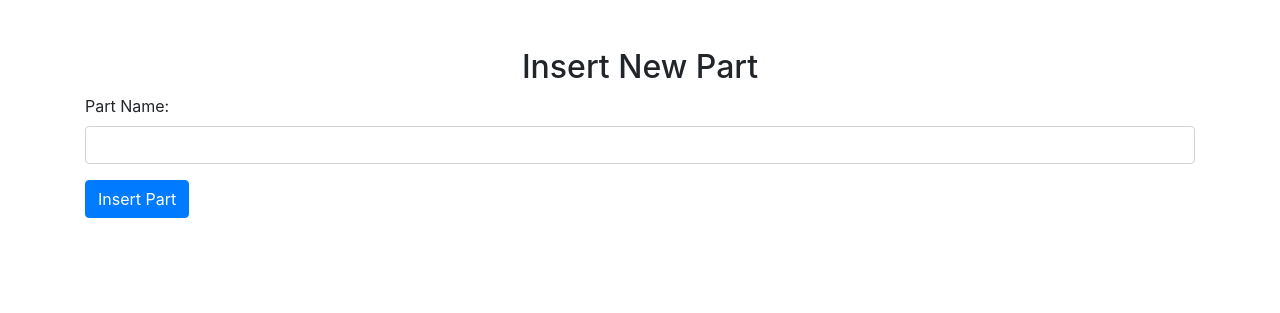
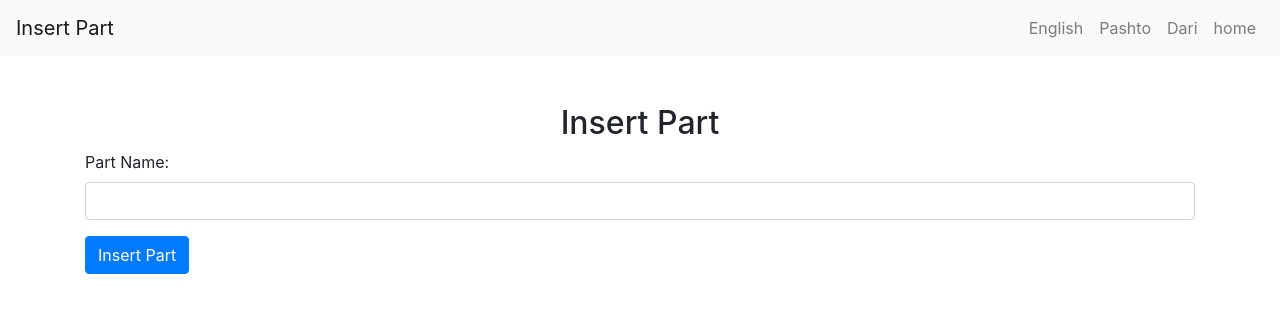
Before and after one commit to hafizullah123/E-library-update, a PHP site: page /part.php in a window 1280 px wide. Shown: the top 313 px of the page. Run offline with PHP 8.4, Linux system fonts and the light colour scheme.

Commit message:
i complete the part page

```diff
--- a/part.php
+++ b/part.php
@@ -1,4 +1,47 @@
 <?php
+// Start session
+session_start();
+
+// Default to English if no language is selected
+if (!isset($_SESSION['lang'])) {
+    $_SESSION['lang'] = 'en';
+}
+
+// Change language if a language is selected from the navbar
+if (isset($_GET['lang'])) {
+    $_SESSION['lang'] = $_GET['lang'];
+}
+
+// Include the selected language file
+if ($_SESSION['lang'] == 'ps') {
+    $lang = array(
+        "title" => "برخه دننه کړئ",
+        "part_name" => "د برخې نوم",
+        "insert_part" => "برخه دننه کړئ",
+        "new_part_success" => "نوی برخه په بریالیتوب سره دننه شوه",
+        "error" => "تېروتنه",
+    );
+    $direction = "rtl"; // Right-to-Left
+} elseif ($_SESSION['lang'] == 'dr') {
+    $lang = array(
+        "title" => "درج قسمت",
+        "part_name" => "نام قسمت",
+        "insert_part" => "درج قسمت",
+        "new_part_success" => "قسمت جدید با موفقیت درج شد",
+        "error" => "خطا",
+    );
+    $direction = "rtl"; // Right-to-Left
+} else {
+    $lang = array(
+        "title" => "Insert Part",
+        "part_name" => "Part Name",
+        "insert_part" => "Insert Part",
+        "new_part_success" => "New part inserted successfully",
+        "error" => "Error",
+    );
+    $direction = "ltr"; // Left-to-Right
+}
+
 // Connect to MySQL database
 $servername = "localhost";
 $username = "root";
@@ -23,34 +66,60 @@ if ($_SERVER["REQUEST_METHOD"] == "POST") {
 
     // Execute query
     if ($conn->query($sql) === TRUE) {
-        echo "<div class='alert alert-success text-center'>New part inserted successfully</div>";
+        echo "<div class='alert alert-success text-center'>{$lang['new_part_success']}</div>";
     } else {
-        echo "<div class='alert alert-danger text-center'>Error: " . $sql . "<br>" . $conn->error . "</div>";
+        echo "<div class='alert alert-danger text-center'>{$lang['error']}: " . $sql . "<br>" . $conn->error . "</div>";
     }
 }
 ?>
 
 <!DOCTYPE html>
-<html lang="en">
+<html lang="en" dir="<?php echo $direction; ?>"> <!-- Set the direction dynamically -->
 <head>
     <meta charset="UTF-8">
     <meta name="viewport" content="width=device-width, initial-scale=1.0">
-    <title>Insert Part</title>
+    <title><?php echo $lang['title']; ?></title>
     <!-- Bootstrap CSS -->
     <link href="https://stackpath.bootstrapcdn.com/bootstrap/4.5.2/css/bootstrap.min.css" rel="stylesheet">
+    <style>
+        body {
+            direction: <?php echo $direction; ?>;
+            text-align: <?php echo $direction === 'rtl' ? 'right' : 'left'; ?>;
+        }
+    </style>
 </head>
 <body>
 
+<!-- Navbar for Language Selection -->
+<nav class="navbar navbar-expand-lg navbar-light bg-light">
+    <a class="navbar-brand" href="#"><?php echo $lang['title']; ?></a>
+    <div class="collapse navbar-collapse">
+        <ul class="navbar-nav ml-auto">
+            <li class="nav-item">
+                <a class="nav-link" href="?lang=en">English</a>
+            </li>
+            <li class="nav-item">
+                <a class="nav-link" href="?lang=ps">Pashto</a>
+            </li>
+            <li class="nav-item">
+                <a class="nav-link" href="?lang=dr">Dari</a>
+            </li>
+            <li class="nav-item">
+                <a class="nav-link" href="?lang=dr">home</a>
+            </li>
+        </ul>
+    </div>
+</nav>
+
+<!-- Form to Insert Part -->
 <div class="container mt-5">
-    <h2 class="text-center">Insert New Part</h2>
-
-    <!-- Form to Insert Part -->
+    <h2 class="text-center"><?php echo $lang['title']; ?></h2>
     <form action="" method="POST">
         <div class="form-group">
-            <label for="part_name">Part Name:</label>
+            <label for="part_name"><?php echo $lang['part_name']; ?>:</label>
             <input type="text" class="form-control" id="part_name" name="part_name" required>
         </div>
-        <button type="submit" class="btn btn-primary">Insert Part</button>
+        <button type="submit" class="btn btn-primary"><?php echo $lang['insert_part']; ?></button>
     </form>
 </div>
 
@@ -63,5 +132,6 @@ if ($_SERVER["REQUEST_METHOD"] == "POST") {
 </html>
 
 <?php
+// Close the database connection
 $conn->close();
 ?>
```
